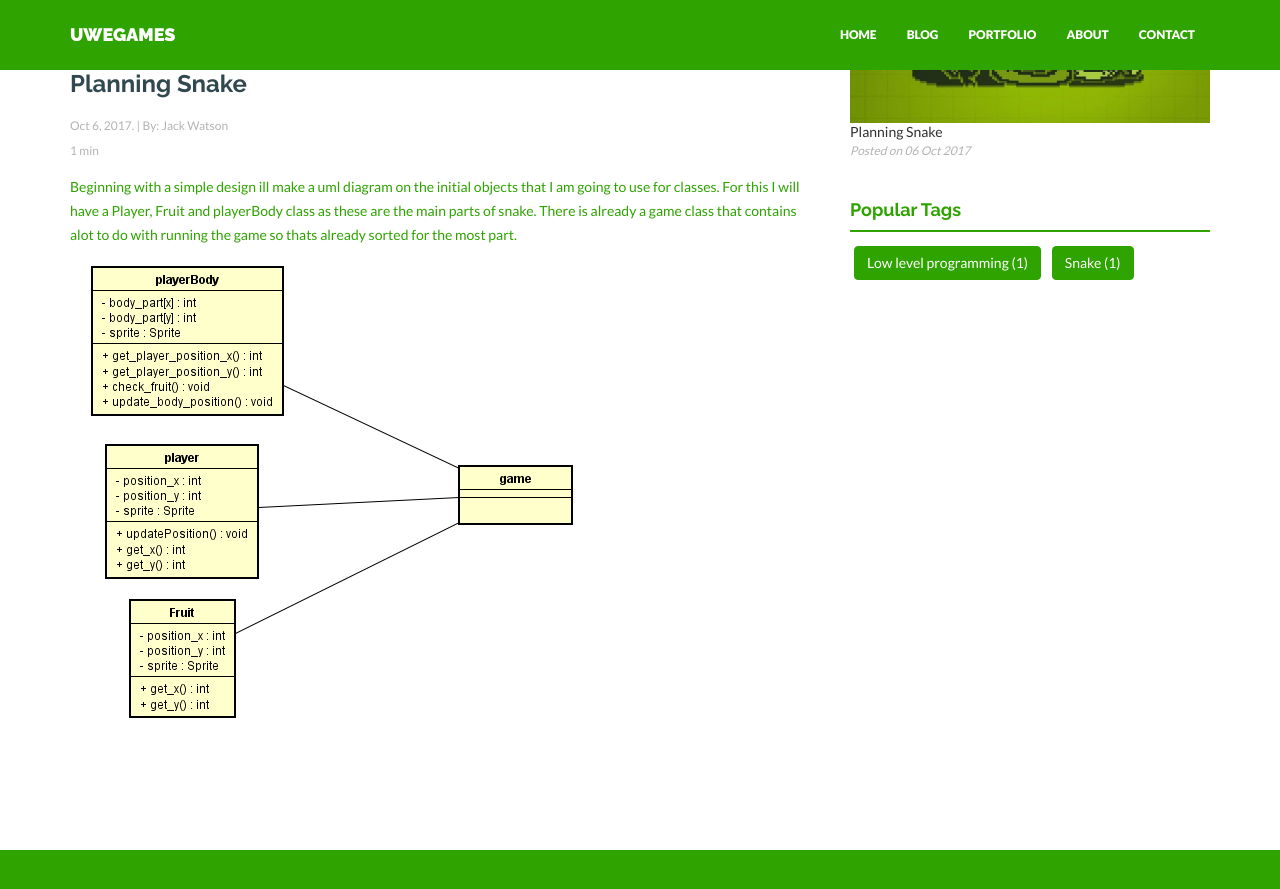
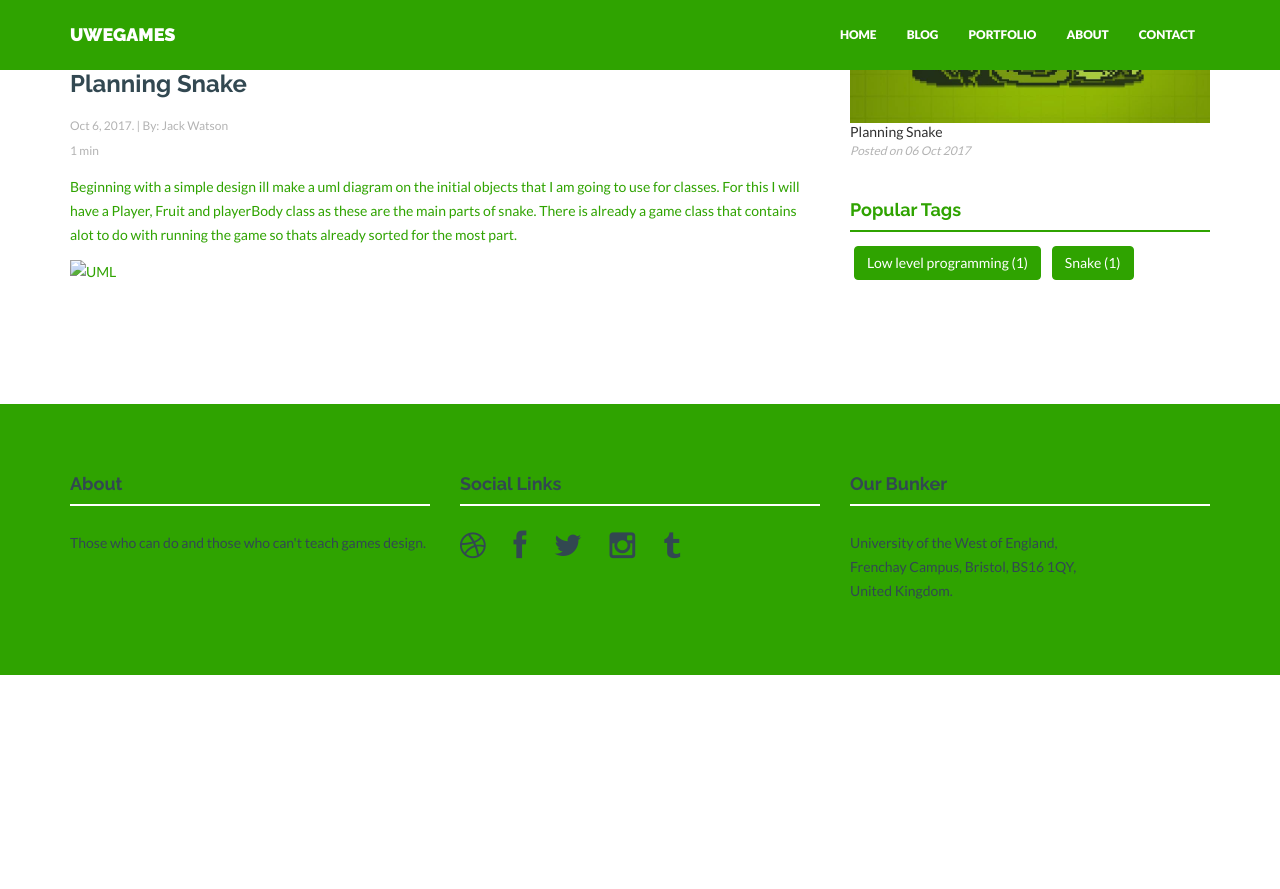
Before and after one commit to JackW8335/JackW8335.github.io, a Jekyll site: the page built from _posts/2017-10-06-Snake.markdown, in a window 1280 px wide and 900 px high, scrolled down 627 px. Shown: the top 889 px of the window. Built offline with Jekyll 4.4.1, drawn with Linux system fonts in a browser that asks for light colours; nearby versions of some CDN libraries; after the commit the page ends 1302 px from its top, so only the background shows below that.

Commit message:
Update 2017-10-06-Snake.markdown

```diff
--- a/_posts/2017-10-06-Snake.markdown
+++ b/_posts/2017-10-06-Snake.markdown
@@ -13,4 +13,4 @@ thumb: snake.jpg    #place thumbnail (70x70) with this name in /assets/img/blog/
 <!--more-->
 Beginning with a simple design ill make a uml diagram on the initial objects that I am going to use for classes. For this I will have a Player, Fruit and playerBody class as these are the main parts of snake. There is already a game class that contains alot to do with running the game so thats already sorted for the most part.
 
-![UML](https://github.com/JackW8335/JackW8335.github.io/blob/master/assets/img/blog/snakeUML.png)
+![UML](JackW8335.github.io/assets/img/blog/snakeUML.png)
```
